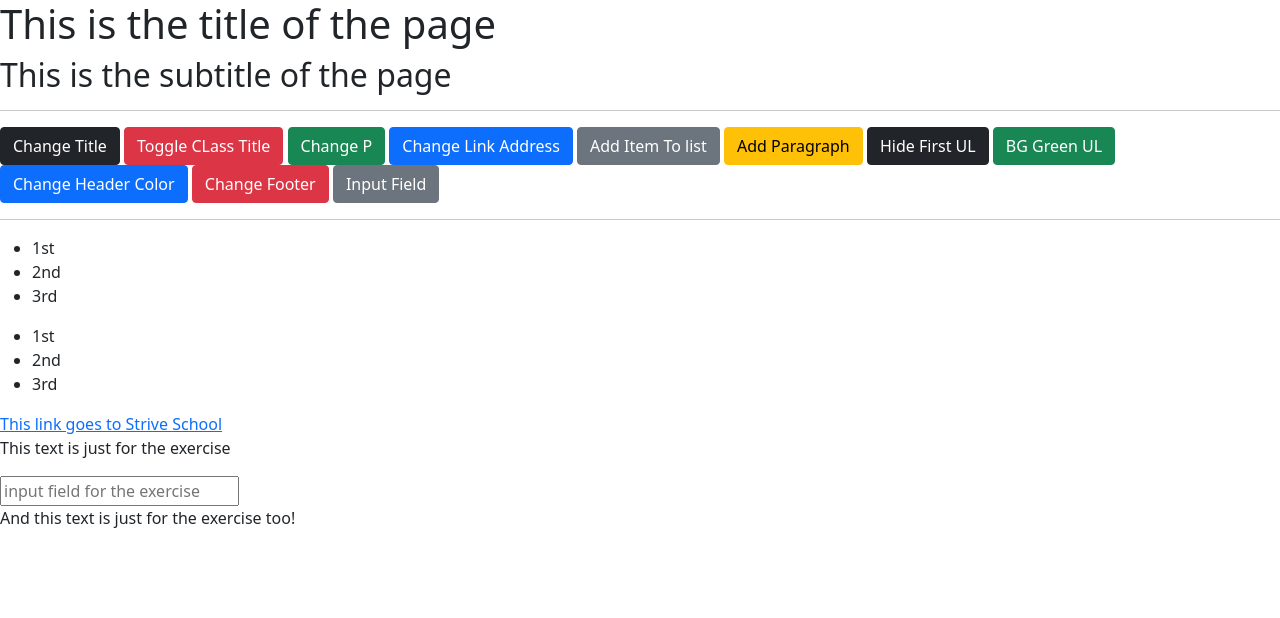
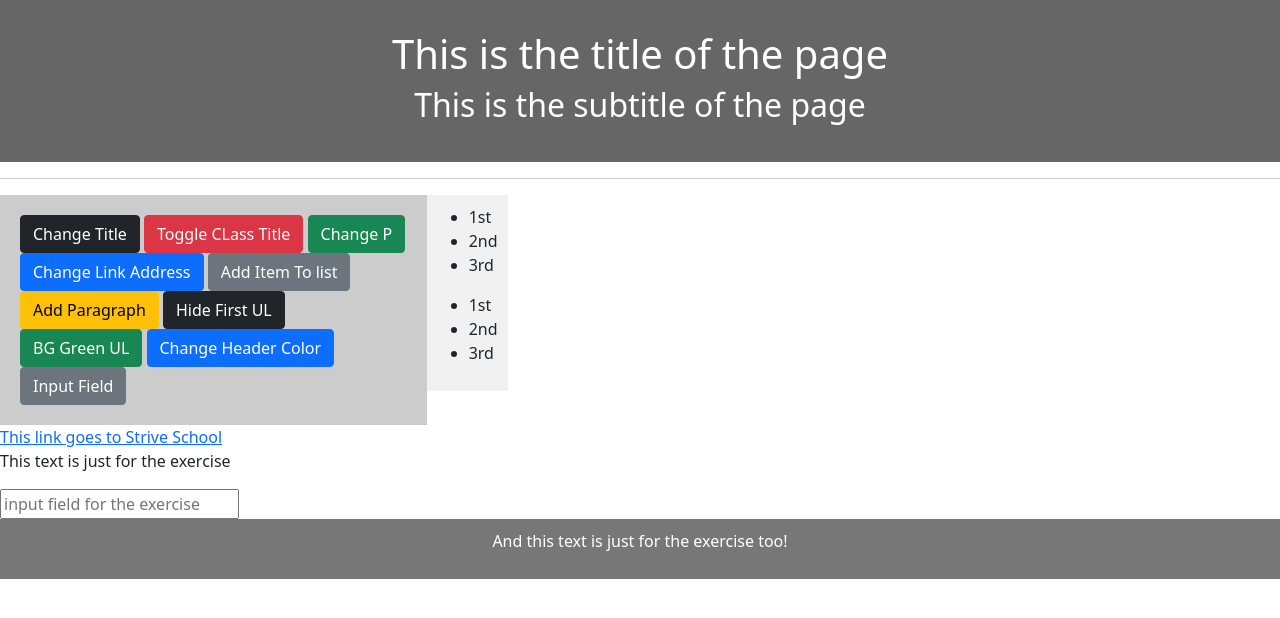
Before and after one commit to FlyingVespa/M1-Strive, a plain HTML site: page M1D7/index.html in a window 1280 px wide. Drawn offline with nearby package versions, Linux system fonts and the light colour scheme.

Commit message:
almost done

```diff
--- a/M1D7/index.html
+++ b/M1D7/index.html
@@ -3,12 +3,7 @@
 <head>
   <link href="https://cdn.jsdelivr.net/npm/bootstrap@5.0.0-beta2/dist/css/bootstrap.min.css" rel="stylesheet"
     integrity="sha384-BmbxuPwQa2lc/FVzBcNJ7UAyJxM6wuqIj61tLrc4wSX0szH/Ev+nYRRuWlolflfl" crossorigin="anonymous" />
-
-  <style>
-    .myHeading {
-      color: red;
-    }
-  </style>
+  <link rel="stylesheet" href="style.css">
 </head>
 
 <body>
@@ -17,7 +12,8 @@
     <h2>This is the subtitle of the page</h2>
   </header>
   <hr>
-  <button class="btn btn-dark" onclick="changeTitle()">Change Title</button>
+  <section>
+    <nav class="col-4"><button class="btn btn-dark" onclick="changeTitle()">Change Title</button>
       <button class="btn btn-danger" onclick="addClassToTitle()">Toggle CLass Title</button>
       <button class="btn btn-success" onclick="changePcontent()">Change P</button>
       <button class="btn btn-primary" onclick="changeUrls()">Change Link Address</button>
@@ -26,10 +22,9 @@
       <button class="btn btn-dark" onclick="firstUlDisappear()">Hide First UL</button>
       <button class="btn btn-success" onclick="paintItGreen()">BG Green UL</button>
       <button class="btn btn-primary" onclick="makeItClickable()">Change Header Color</button>
-  <button class="btn btn-danger" onclick="changeFooterText()">Change Footer</button>
-  <button class="btn btn-secondary" onclick="inputField()">Input Field</button>
+      <button class="btn btn-secondary" onclick="inputField()">Input Field</button></nav>
     <main>
-    <hr />
+      <article>
         <ul id="firstList">
           <li>1st</li>
           <li>2nd</li>
@@ -41,6 +36,8 @@
           <li>2nd</li>
           <li>3rd</li>
         </ul>
+      </article>
+  </section>
 
   <a href="strive.school">This link goes to Strive School</a>
 
--- a/M1D7/main.js
+++ b/M1D7/main.js
@@ -103,13 +103,13 @@ const makeItClickable = function () {
     //
 };
 
-/* EXERCISE 10
+/* EXERCISE 10  ---------------------------- WORKS
 Change the footer text with something else when the user clicks on it.
 */
-
+let footText = document.querySelector("footer p")
+footText.style.cursor = "pointer";
 const changeFooterText = function () {
-    let footText = document.getElementsByTagName("footer")
-    footText.innerHTML = ("pointer")
+    footText.innerHTML = "The Footer Text has Changed";
     //
 };
 
@@ -120,14 +120,15 @@ Attach an event listener to the input field in the page for console logging its
 const inputField = document.getElementById("input-field");
 // ...
 
-/* EXERCISE 12
+/* EXERCISE 12  ---------------------------- WORKS
 Create a new welcome alert message when the page successfully loads.
 */
 
 window.onload = function () {
+    alert("Page has reload and is ready!")
     //
 };
 
-/* EXERCISE 13
+/* EXERCISE 13  ---------------------------- WORKS
 Use HTML5 tags to divide the content of the page in a more semantic way.
 */
--- /dev/null
+++ b/M1D7/style.css
@@ -0,0 +1,49 @@
+* {
+    box-sizing: border-box;
+}
+
+header {
+    background-color: #666;
+    padding: 30px;
+    text-align: center;
+    font-size: 35px;
+    color: white;
+}
+
+section {
+    display: -webkit-flex;
+    display: flex;
+}
+
+/* Style the navigation menu */
+nav {
+    -webkit-flex: 1;
+    -ms-flex: 1;
+    flex: 1;
+    background: #ccc;
+    padding: 20px;
+    list-style-type: none;
+
+}
+
+/* Style the content */
+article {
+    -webkit-flex: 3;
+    -ms-flex: 3;
+    flex: 3;
+    background-color: #f1f1f1;
+    padding: 10px;
+
+}
+
+/* Style the footer */
+footer {
+    background-color: #777;
+    padding: 10px;
+    text-align: center;
+    color: white;
+}
+
+.myHeading {
+    color: red;
+}
```
Lines whose indentation alone changed are shown as unchanged.
